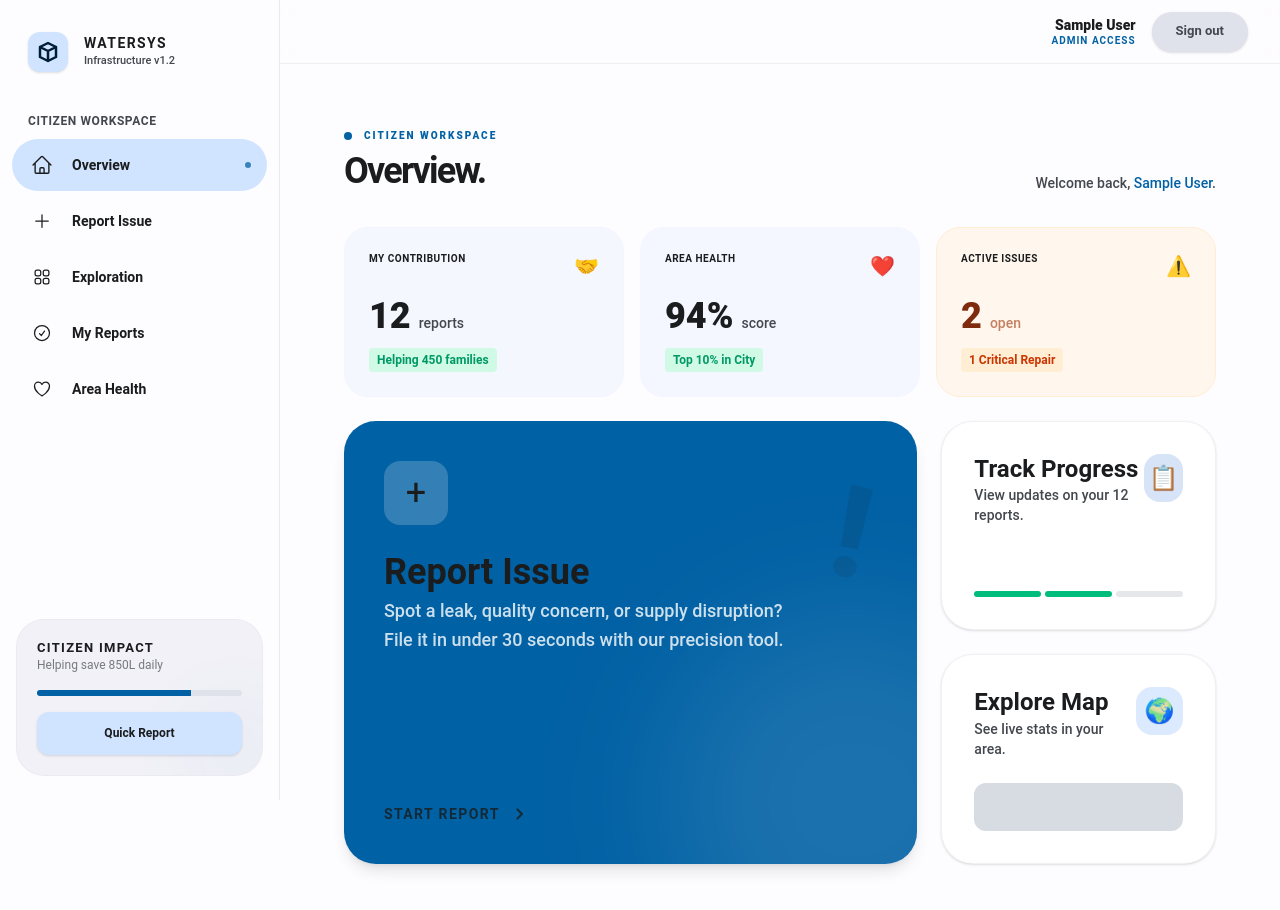
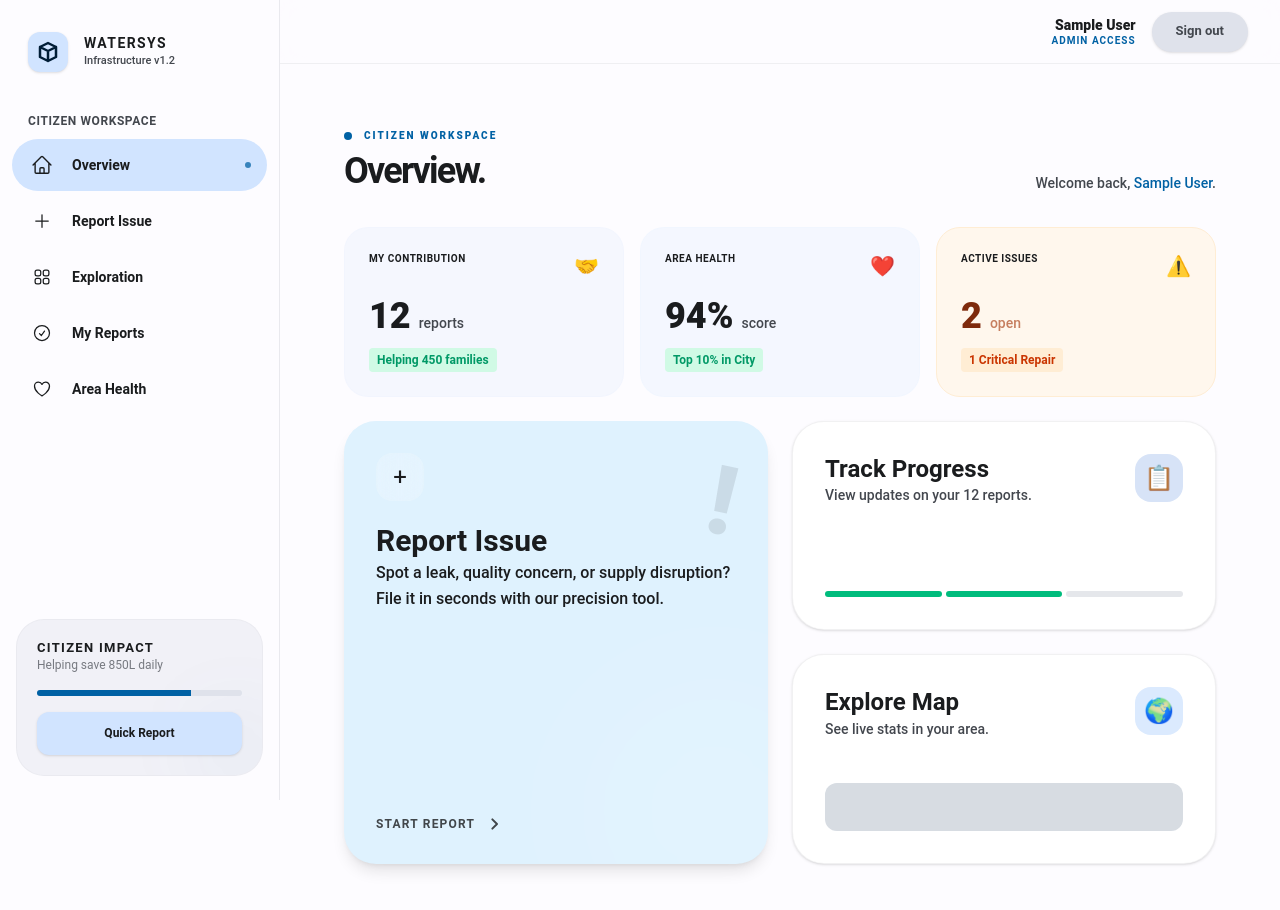
Before and after one commit to Namalekanayaka/Water-Reporting-system, a React (Vite) app in the folder water-reporting-frontend/: page / in a window 1280 px wide. Shown: the top 910 px of the page. Built offline with nearby package versions, Linux system fonts and the light colour scheme; sample sign-in values are in the browser's storage; grey boxes are pictures that could not be loaded.

Commit message:
feat: Implement core application layout with conditional authentication rendering and citizen home page.

```diff
--- a/water-reporting-frontend/src/App.jsx
+++ b/water-reporting-frontend/src/App.jsx
@@ -46,15 +46,35 @@ function App() {
               <MainLayout>
                 <Routes>
                   {/* Public Routes */}
-                  <Route path="/" element={<Home />} />
+                  <Route path="/login" element={<Login />} />
+                  <Route path="/register" element={<Register />} />
+
+                  {/* Public Data Pages (Sidebar hidden if not logged in via MainLayout) */}
                   <Route path="/dashboard" element={<PublicDashboard />} />
                   <Route path="/map" element={<MapView />} />
                   <Route path="/statistics" element={<Statistics />} />
-                  <Route path="/login" element={<Login />} />
-                  <Route path="/register" element={<Register />} />
-                  <Route path="/area-health" element={<AreaHealth />} />
-                  <Route path="/report" element={<ReportIssue />} />
-                  <Route path="/my-reports" element={<MyReports />} />
+
+                  {/* Citizen Protected Routes - Redirects to Login if not auth */}
+                  <Route path="/" element={
+                    <ProtectedRoute>
+                      <Home />
+                    </ProtectedRoute>
+                  } />
+                  <Route path="/report" element={
+                    <ProtectedRoute>
+                      <ReportIssue />
+                    </ProtectedRoute>
+                  } />
+                  <Route path="/my-reports" element={
+                    <ProtectedRoute>
+                      <MyReports />
+                    </ProtectedRoute>
+                  } />
+                  <Route path="/area-health" element={
+                    <ProtectedRoute>
+                      <AreaHealth />
+                    </ProtectedRoute>
+                  } />
 
                   {/* Protected Routes (Empty for now until more personalization is added) */}
 
--- a/water-reporting-frontend/src/layout/MainLayout.jsx
+++ b/water-reporting-frontend/src/layout/MainLayout.jsx
@@ -1,9 +1,20 @@
 import React, { useState } from "react";
 import Sidebar from "../components/common/Sidebar";
 import Navbar from "../components/common/Navbar";
+import { useAuth } from "../context/AuthContext";
 
 const MainLayout = ({ children }) => {
   const [sidebarOpen, setSidebarOpen] = useState(false);
+  const { isAuthenticated } = useAuth(); // Get auth state
+
+  // If not authenticated, render children directly (full screen) without layout chrome
+  if (!isAuthenticated) {
+    return (
+      <div className="min-h-screen bg-md-surface text-md-on-surface">
+        {children}
+      </div>
+    );
+  }
 
   return (
     <div className="flex min-h-screen bg-md-surface text-md-on-surface">
--- a/water-reporting-frontend/src/pages/citizen/Home.jsx
+++ b/water-reporting-frontend/src/pages/citizen/Home.jsx
@@ -63,33 +63,33 @@ const Home = () => {
 
         {/* Main Content: Actions Grid */}
         <div className="grid grid-cols-1 lg:grid-cols-12 gap-6 flex-1">
-          {/* Primary Action - Large Area (8 Cols) */}
-          <Link to="/report" className="lg:col-span-8 bg-md-primary text-white p-10 rounded-[32px] shadow-lg hover:shadow-xl transition-all group relative overflow-hidden flex flex-col justify-between min-h-[300px]">
+          {/* Primary Action - Medium Area (6 Cols) */}
+          <Link to="/report" className="lg:col-span-6 bg-sky-100 text-white p-8 rounded-[32px] shadow-lg hover:shadow-xl transition-all group relative overflow-hidden flex flex-col justify-between min-h-[260px]">
             <div className="relative z-10 max-w-lg">
-              <div className="w-16 h-16 bg-white/20 backdrop-blur-md rounded-2xl flex items-center justify-center text-4xl mb-6 group-hover:scale-110 transition-transform">
+              <div className="w-12 h-12 bg-white/20 backdrop-blur-md rounded-2xl flex items-center justify-center text-2xl mb-5 group-hover:scale-110 transition-transform">
                 +
               </div>
-              <h3 className="text-4xl font-black mb-4">Report Issue</h3>
-              <p className="text-white/80 font-medium text-lg leading-relaxed">
+              <h3 className="text-3xl font-black mb-3">Report Issue</h3>
+              <p className="textblack/80 font-medium text-base leading-relaxed">
                 Spot a leak, quality concern, or supply disruption? <br />
-                File it in under 30 seconds with our precision tool.
+                File it in seconds with our precision tool.
               </p>
             </div>
 
-            <div className="relative z-10 mt-8 flex items-center gap-2 text-sm font-bold uppercase tracking-widest opacity-80 group-hover:opacity-100 transition-opacity">
+            <div className="relative z-10 mt-6 flex items-center gap-2 text-xs font-bold uppercase tracking-widest opacity-80 group-hover:opacity-100 transition-opacity">
               <span>Start Report</span>
               <svg className="w-4 h-4 group-hover:translate-x-1 transition-transform" fill="none" stroke="currentColor" viewBox="0 0 24 24"><path strokeLinecap="round" strokeLinejoin="round" strokeWidth={3} d="M14 5l7 7-7 7" /></svg>
             </div>
 
-            <div className="absolute right-0 bottom-0 w-96 h-96 bg-white/10 rounded-full translate-x-1/3 translate-y-1/3 blur-3xl"></div>
-            <div className="absolute top-0 right-0 p-12 opacity-10 text-9xl font-black rotate-12 pointer-events-none">
+            <div className="absolute right-0 bottom-0 w-80 h-80 bg-white/10 rounded-full translate-x-1/3 translate-y-1/3 blur-3xl"></div>
+            <div className="absolute top-0 right-0 p-8 opacity-10 text-8xl font-black rotate-12 pointer-events-none">
               !
             </div>
           </Link>
 
-          {/* Secondary Stack (4 Cols) */}
-          <div className="lg:col-span-4 flex flex-col gap-6">
-            <Link to="/my-reports" className="flex-1 bg-white p-8 rounded-[32px] border border-md-outline/10 shadow-sm hover:shadow-md transition-all group flex flex-col justify-between min-h-[180px]">
+          {/* Secondary Stack (6 Cols) */}
+          <div className="lg:col-span-6 flex flex-col gap-6">
+            <Link to="/my-reports" className="flex-1 bg-white p-8 rounded-[32px] border border-md-outline/10 shadow-sm hover:shadow-md transition-all group flex flex-col justify-between min-h-[160px]">
               <div className="flex justify-between items-start">
                 <div>
                   <h3 className="text-2xl font-black text-md-on-surface mb-2">Track Progress</h3>
@@ -106,7 +106,7 @@ const Home = () => {
               </div>
             </Link>
 
-            <Link to="/area-health" className="flex-1 bg-white p-8 rounded-[32px] border border-md-outline/10 shadow-sm hover:shadow-md transition-all group flex flex-col justify-between min-h-[180px]">
+            <Link to="/area-health" className="flex-1 bg-white p-8 rounded-[32px] border border-md-outline/10 shadow-sm hover:shadow-md transition-all group flex flex-col justify-between min-h-[160px]">
               <div className="flex justify-between items-start">
                 <div>
                   <h3 className="text-2xl font-black text-md-on-surface mb-2">Explore Map</h3>
```
